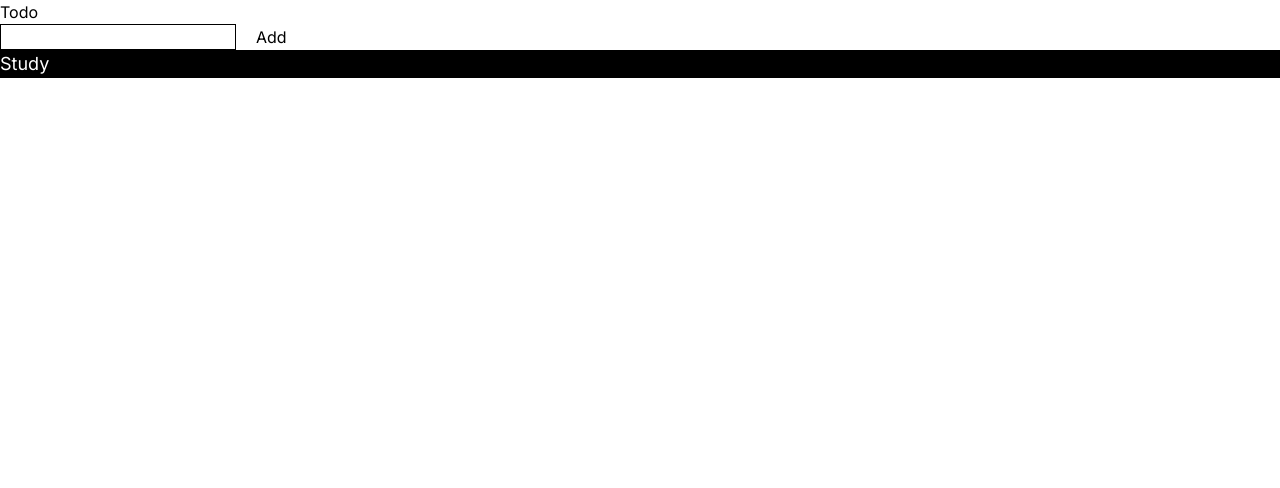
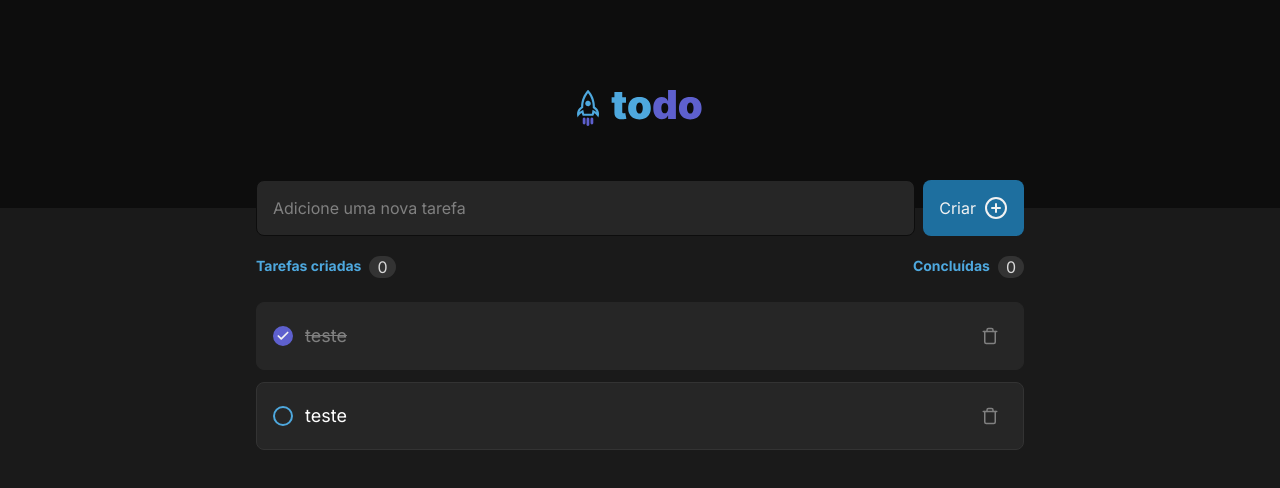
Before and after one commit to joaovictor09/next-todo, a Next.js app: page / in a window 1280 px wide. Shown: the top 488 px of the page. Built offline with nearby package versions, Linux system fonts and the light colour scheme.

Commit message:
Finished Design

```diff
--- a/package.json
+++ b/package.json
@@ -16,6 +16,7 @@
     "autoprefixer": "10.4.14",
     "eslint": "8.42.0",
     "eslint-config-next": "13.4.5",
+    "lucide-react": "^0.242.0",
     "next": "13.4.5",
     "postcss": "8.4.24",
     "prettier-plugin-tailwindcss": "^0.3.0",
--- a/src/app/layout.tsx
+++ b/src/app/layout.tsx
@@ -14,7 +14,11 @@ export default function RootLayout({ children }: { children: ReactNode }) {
   return (
     <html lang="pt-br">
       <TasksProvider>
-        <body className={inter.className}>{children}</body>
+        <body
+          className={`${inter.className} flex min-h-screen w-full flex-col items-center bg-gray-600 leading-[140%]`}
+        >
+          {children}
+        </body>
       </TasksProvider>
     </html>
   )
--- a/src/app/page.tsx
+++ b/src/app/page.tsx
@@ -1,12 +1,19 @@
 import { CreateTaskForm } from '@/components/CreateTaskForm'
 import { TaskList } from '@/components/TasksList'
+import Image from 'next/image'
+
+import Logo from '../assets/Logo.svg'
 
 export default function Home() {
   return (
-    <main>
-      <h1>Todo</h1>
-      <CreateTaskForm />
-      <TaskList />
+    <main className="flex w-full flex-col items-center">
+      <div className="flex w-full justify-center bg-gray-700 py-20">
+        <Image src={Logo} alt="Todo logo" height={48} />
+      </div>
+      <div className="-m-7 flex w-full max-w-3xl flex-col gap-5">
+        <CreateTaskForm />
+        <TaskList />
+      </div>
     </main>
   )
 }
--- a/src/components/CreateTaskForm.tsx
+++ b/src/components/CreateTaskForm.tsx
@@ -1,7 +1,9 @@
 'use client'
 
+import { PlusCircle } from 'lucide-react'
+import { FormEvent, useContext, useState } from 'react'
+
 import { TasksContext } from '@/contexts/TasksContext'
-import { FormEvent, useContext, useState } from 'react'
 
 export function CreateTaskForm() {
   const [taskName, setTaskName] = useState('')
@@ -14,16 +16,26 @@ export function CreateTaskForm() {
   }
 
   return (
-    <form onSubmit={handleCreateTask} className="flex gap-5">
+    <form
+      onSubmit={handleCreateTask}
+      className="flex h-14 w-full max-w-3xl items-center gap-2"
+    >
       <input
         value={taskName}
         onChange={(e) => setTaskName(e.target.value)}
         type="text"
         required
         min={3}
-        className="border border-black outline-0 ring-0"
+        className="flex-1 rounded-lg border border-gray-700 bg-gray-500 p-4 text-gray-100 outline-0 placeholder:text-gray-300 focus:border-purple-dark"
+        placeholder="Adicione uma nova tarefa"
       />
-      <button type="submit">Add</button>
+      <button
+        type="submit"
+        className="flex items-center gap-2 rounded-lg bg-blue-dark p-4 text-gray-100 transition-all hover:bg-blue"
+      >
+        <span>Criar</span>
+        <PlusCircle />
+      </button>
     </form>
   )
 }
--- /dev/null
+++ b/src/components/Task.tsx
@@ -0,0 +1,34 @@
+import { Check, Trash } from 'lucide-react'
+
+interface TaskProps {
+  name: string
+  completed: boolean
+}
+
+export function Task({ completed, name }: TaskProps) {
+  return (
+    <li
+      className={`flex w-full items-center gap-3 rounded-lg border border-gray-400 bg-gray-500 p-4 ${
+        completed && 'border-gray-500 text-gray-300 line-through'
+      }`}
+    >
+      <button
+        className={`flex h-5 w-5 items-center justify-center rounded-full border-2 transition-all ${
+          completed
+            ? 'border-purple-dark bg-purple-dark hover:border-purple hover:bg-purple'
+            : 'border-2 border-blue hover:bg-blue/20'
+        }`}
+      >
+        {completed ? (
+          <Check size={14} strokeWidth={3} className="text-gray-100" />
+        ) : (
+          ''
+        )}
+      </button>
+      <span className="flex-1">{name}</span>
+      <button className="rounded-lg p-2 text-gray-300 transition-all hover:bg-gray-400 hover:text-danger">
+        <Trash size={18} className="" />
+      </button>
+    </li>
+  )
+}
--- a/src/components/TasksList.tsx
+++ b/src/components/TasksList.tsx
@@ -1,16 +1,40 @@
 'use client'
 
 import { TasksContext } from '@/contexts/TasksContext'
+import { ClipboardList } from 'lucide-react'
 import { useContext } from 'react'
+import { Task } from './Task'
 
 export function TaskList() {
   const { tasks } = useContext(TasksContext)
 
   return (
-    <ul className="bg-black text-lg text-white">
-      {tasks.map((task) => (
-        <li key={task.id}>{task.name}</li>
-      ))}
-    </ul>
+    <div className="flex w-full flex-col gap-6">
+      <div className="flex justify-between">
+        <div className="items center flex gap-2">
+          <span className="text-sm font-bold text-blue">Tarefas criadas</span>
+          <span className="rounded-full bg-gray-400 px-2 text-gray-200">0</span>
+        </div>
+        <div className="items center flex gap-2">
+          <span className="text-sm font-bold text-blue">Concluídas</span>
+          <span className="rounded-full bg-gray-400 px-2 text-gray-200">0</span>
+        </div>
+      </div>
+      <ul className=" flex flex-col gap-3 text-lg text-white">
+        {tasks.length === 0 ? (
+          <div className="flex flex-col items-center justify-center rounded-lg border-t border-gray-400 py-16 text-gray-300">
+            <ClipboardList strokeWidth={1} className="h-14 w-14 font-light" />
+            <strong className="mt-4">
+              Você ainda não tem tarefas cadastradas
+            </strong>
+            <span>Crie tarefas e organize seus itens a fazer</span>
+          </div>
+        ) : (
+          tasks.map((task) => (
+            <Task completed={task.completed} name={task.name} key={task.id} />
+          ))
+        )}
+      </ul>
+    </div>
   )
 }
--- a/src/contexts/TasksContext.tsx
+++ b/src/contexts/TasksContext.tsx
@@ -1,6 +1,6 @@
 'use client'
 
-import { ReactNode, createContext, useEffect, useState } from 'react'
+import { ReactNode, createContext, useState } from 'react'
 
 interface Task {
   id: string
@@ -20,15 +20,22 @@ interface TasksProviderProps {
 }
 
 export function TasksProvider({ children }: TasksProviderProps) {
-  const [tasks, setTasks] = useState<Task[]>([])
+  const [tasks, setTasks] = useState<Task[]>([
+    {
+      completed: true,
+      id: crypto.randomUUID(),
+      name: 'teste',
+    },
+    {
+      completed: false,
+      id: crypto.randomUUID(),
+      name: 'teste',
+    },
+  ])
 
   function createTask(name: string) {
-    setTasks([...tasks, { name, completed: false, id: crypto.randomUUID() }])
+    setTasks([...tasks, { name, completed: true, id: crypto.randomUUID() }])
   }
-
-  useEffect(() => {
-    createTask('Study')
-  }, [])
 
   return (
     <TasksContext.Provider
--- a/tailwind.config.js
+++ b/tailwind.config.js
@@ -7,10 +7,21 @@ module.exports = {
   ],
   theme: {
     extend: {
-      backgroundImage: {
-        'gradient-radial': 'radial-gradient(var(--tw-gradient-stops))',
-        'gradient-conic':
-          'conic-gradient(from 180deg at 50% 50%, var(--tw-gradient-stops))',
+      colors: {
+        gray: {
+          700: '#0D0D0D',
+          600: '#1A1A1A',
+          500: '#262626',
+          400: '#333333',
+          300: '#808080',
+          200: '#D9D9D9',
+          100: '#F2F2F2',
+        },
+        'blue-dark': '#1E6F9F',
+        blue: '#4EA8DE',
+        'purple-dark': '#5E60CE',
+        purple: '#8284FA',
+        danger: '#E25858',
       },
     },
   },
```
Also changed, not shown: src/assets/Logo.svg (added), 1 other file (tests, documents, lock files or other folders).
